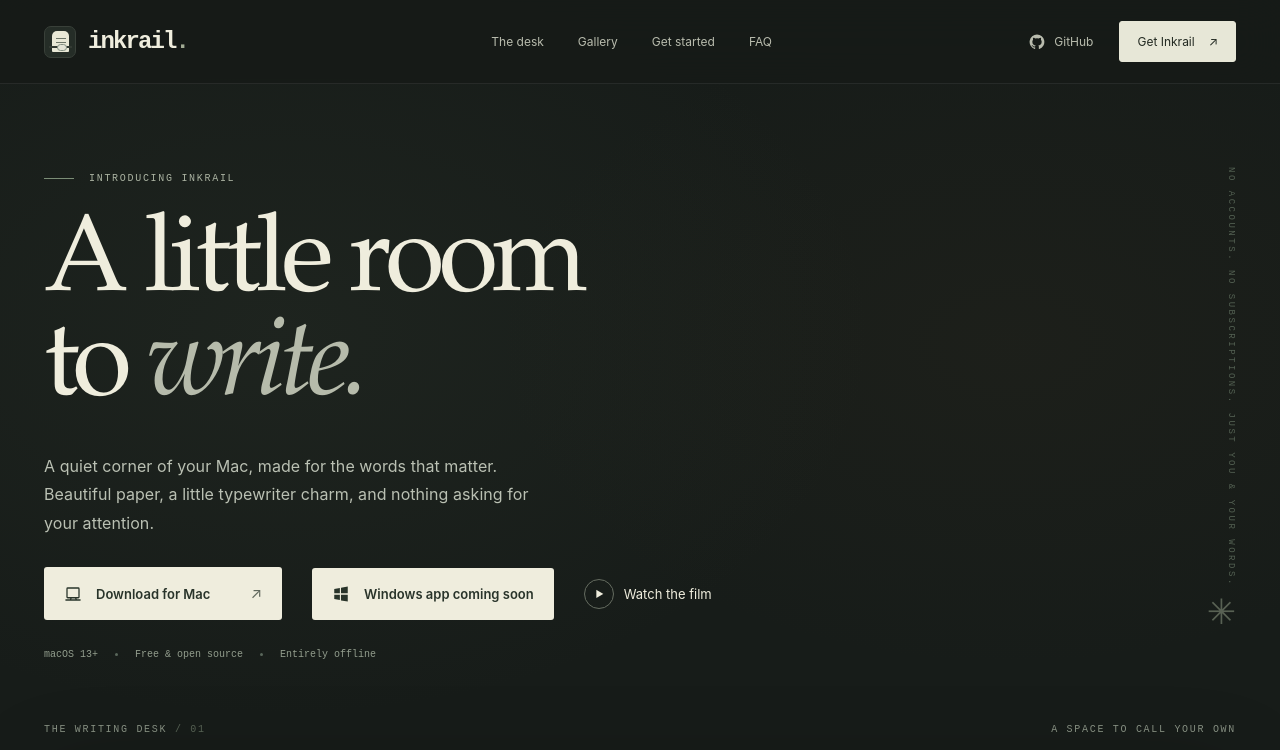
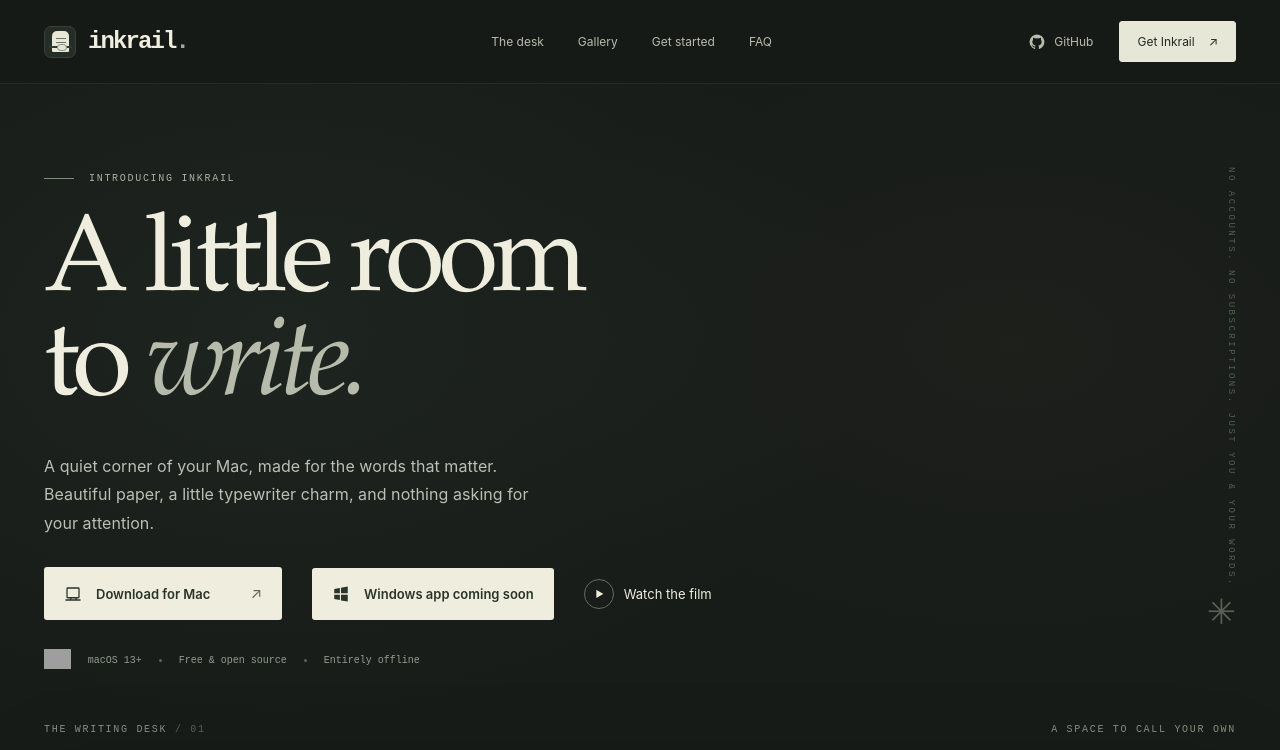
Before and after one commit to 1lifedo1thing/inkrail, a plain HTML site: page docs/index.html in a window 1280 px wide. Shown: the top 750 px of the page. Drawn offline with Linux system fonts and the light colour scheme; no server answers; grey boxes are pictures that could not be loaded.

Commit message:
Show Mac release downloads in the README and on Pages

```diff
--- a/docs/index.html
+++ b/docs/index.html
@@ -55,7 +55,10 @@
             <span class="button button-cream" aria-label="Windows app coming soon"><svg viewBox="0 0 24 24" fill="currentColor" aria-hidden="true"><path d="M3 5.2 10.5 4v7H3zm9-1.5L21 2v9h-9zM3 13h7.5v7L3 18.8zm9 0h9v9l-9-1.5z"/></svg>Windows app coming soon</span>
             <button type="button" class="watch-link" data-open-video><span class="play-circle" aria-hidden="true">▶</span> Watch the film </button>
           </div>
-          <div class="hero-trust"><span>macOS 13+</span><span class="trust-divider" aria-hidden="true"></span><span>Free &amp; open source</span><span class="trust-divider" aria-hidden="true"></span><span>Entirely offline</span></div>
+          <div class="hero-trust">
+            <a href="https://github.com/Aaryanverma/inkrail/releases"><img src="https://img.shields.io/github/downloads/Aaryanverma/inkrail/Inkrail.zip?label=Mac%20downloads&amp;displayAssetName=false&amp;labelColor=364238&amp;color=526750" height="20" alt="Total Mac app downloads across GitHub releases"></a>
+            <span>macOS 13+</span><span class="trust-divider" aria-hidden="true"></span><span>Free &amp; open source</span><span class="trust-divider" aria-hidden="true"></span><span>Entirely offline</span>
+          </div>
         </div>
         <div class="hero-aside" aria-hidden="true">
           <div class="aside-vertical">NO ACCOUNTS. NO SUBSCRIPTIONS. JUST YOU &amp; YOUR WORDS.</div>
```
Also changed, not shown: 1 other file.
